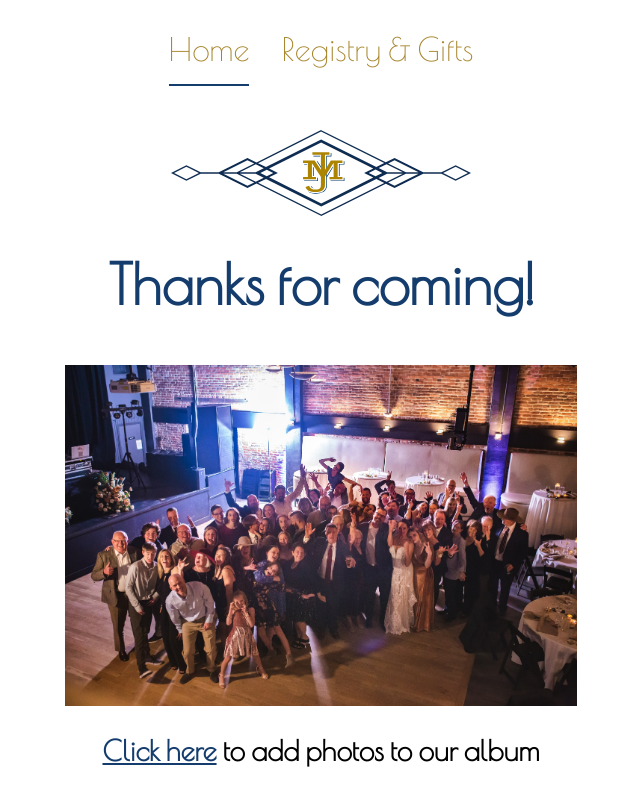
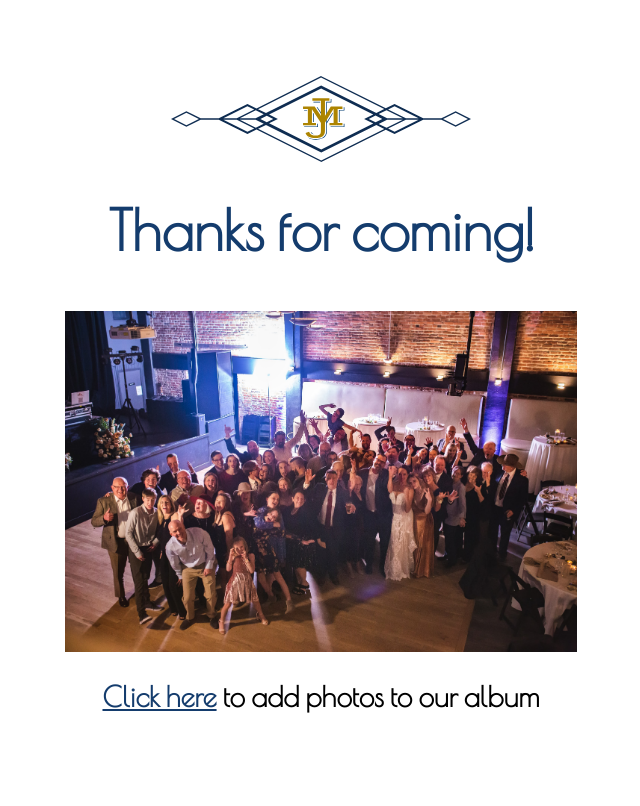
Before and after one commit to mattsteele/mjs, a Vue app: page / in a window 1280 px wide. Shown: the top 806 px of the page, without its empty margins (319-959 px from the left). Built offline with nearby package versions, Linux system fonts and the light colour scheme.

Commit message:
Remove all nav.

```diff
--- a/src/components/Header.vue
+++ b/src/components/Header.vue
@@ -11,10 +11,10 @@
 							<path d="M242.72 256l100.07-100.07c12.28-12.28 12.28-32.19 0-44.48l-22.24-22.24c-12.28-12.28-32.19-12.28-44.48 0L176 189.28 75.93 89.21c-12.28-12.28-32.19-12.28-44.48 0L9.21 111.45c-12.28 12.28-12.28 32.19 0 44.48L109.28 256 9.21 356.07c-12.28 12.28-12.28 32.19 0 44.48l22.24 22.24c12.28 12.28 32.2 12.28 44.48 0L176 322.72l100.07 100.07c12.28 12.28 32.2 12.28 44.48 0l22.24-22.24c12.28-12.28 12.28-32.19 0-44.48L242.72 256z" />
 						</svg>
 					</label>
-          <ul class="nav__menu">
+          <!-- <ul class="nav__menu">
             <li>
               <router-link to="/">Home</router-link>
-            </li>
+            </li> -->
             <!-- <li>
               <router-link to="/invitation">Invitation</router-link>
             </li>
@@ -24,10 +24,10 @@
             <li>
               <router-link to="/lodging">Lodging</router-link>
             </li> -->
-            <li>
+            <!-- <li>
               <router-link to="/registry">Registry & Gifts</router-link>
             </li>
-          </ul>
+          </ul> -->
         </nav>
 		</div><!-- header-wrapper -->
 	</header>
```
